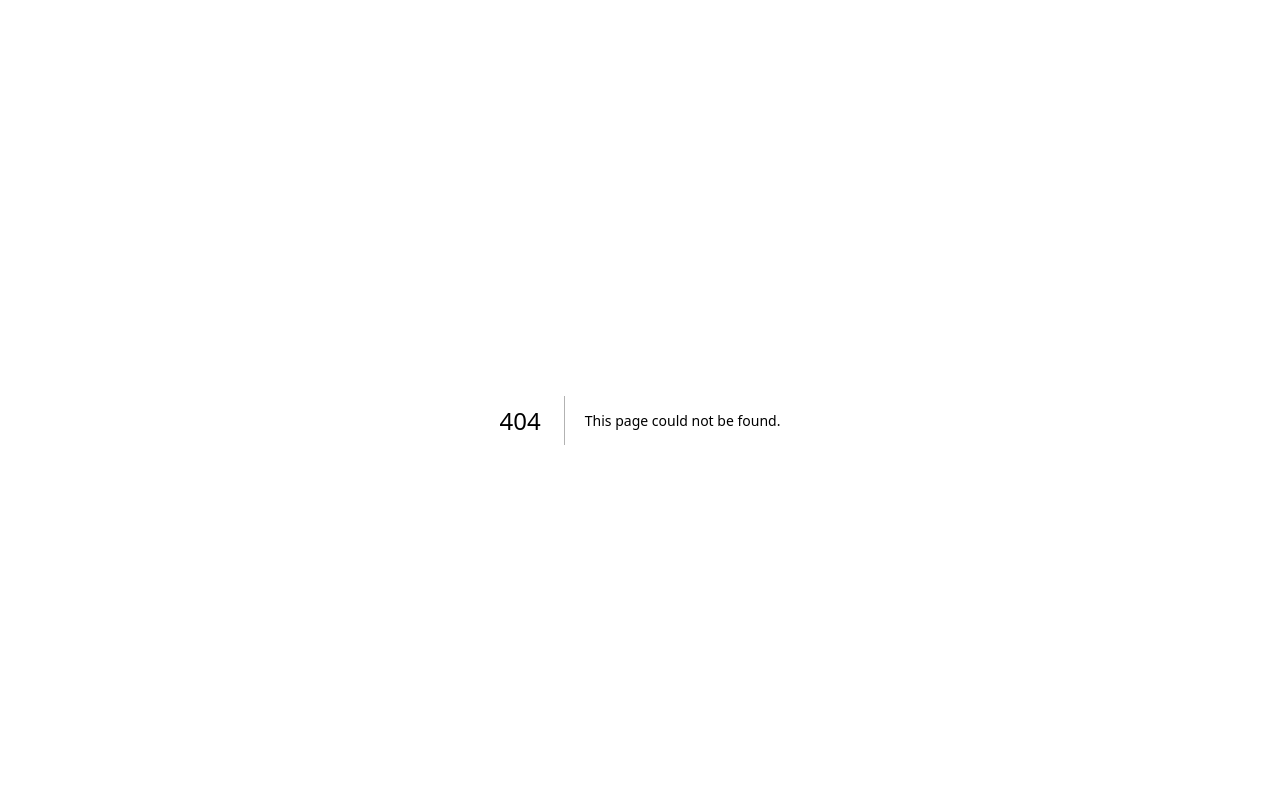
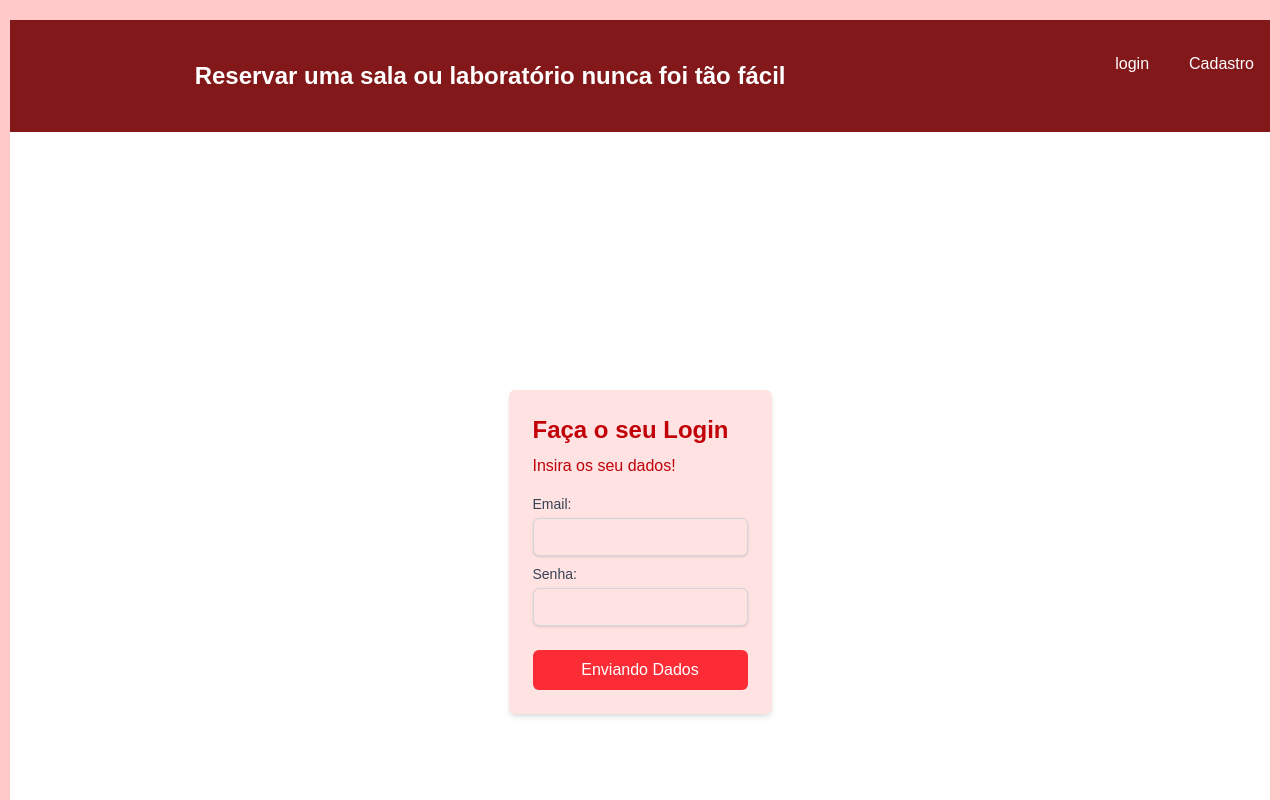
Before and after one commit to pedrohenriqueminarelli/Projeto_DS_Vep26-Reserva_de_Lab, a Next.js app in the folder next-projeto/: page /login in a window 1280 px wide. Before the commit this address had no page. Shown: the top 800 px of the page. Built offline with nearby package versions, Linux system fonts and the light colour scheme.

Commit message:
adição das páginas login e cadastro em uma página principal

```diff
--- /dev/null
+++ b/next-projeto/src/app/(publico)/componentesPublicos/HeaderPublico/index.tsx
@@ -0,0 +1,25 @@
+import Link from "next/link";
+
+export function HeaderPublico(){
+    return (
+    <header className="flex px-2 py-4 bg-red-900 text-white">
+      <div className="flex items-center justify-between w-full mx-auto max-w-3xl">
+        <div className="flex px-2 py-4 text-white">
+          <h1 className="text-center font-bold m-2 text-2xl">
+            Reservar uma sala ou laboratório nunca foi tão fácil
+          </h1>
+        </div>
+      </div>
+      <nav>
+        <ul className="flex items-center justify-center gap-10 px-2 py-4">
+          <li>
+            <Link href="/login">login</Link>
+          </li>
+          <li>
+            <Link href="/cadUsuario">Cadastro</Link>
+          </li>
+        </ul>
+      </nav>
+    </header>
+  );
+}
--- a/next-projeto/src/app/(publico)/layout.tsx
+++ b/next-projeto/src/app/(publico)/layout.tsx
@@ -0,0 +1,9 @@
+import { HeaderPublico } from "./componentesPublicos/HeaderPublico";
+export default function LayoutPrivado({ children }: { children: React.ReactNode }) {
+  return (
+    <>
+      <HeaderPublico />
+      {children}
+    </>
+  );
+}
--- /dev/null
+++ b/next-projeto/src/app/(publico)/login/page.tsx
@@ -0,0 +1,33 @@
+export default function Login(){
+     return (
+    <div className="min-h-screen flex items-center justify-center bg-white">
+        <div className="max-w-md mx-auto mt-10 p-6 bg-red-100 shadow-md rounded-md">
+        <h2 className="text-2xl font-semibold mb-2">Faça o seu Login</h2>
+
+            <div className="font-medium mb-4">
+            Insira os seu dados!
+            </div>
+
+        <form>
+                <label className="block text-sm font-medium text-gray-700 mb-2">
+                Email:
+                <input className="mt-1 block w-full px-4 py-2 border border-gray-300 rounded-md shadow-sm focus:bg-red-400 bg-red-100 transition duration-200"
+                    type="email"
+                    name="email"/>
+                </label>
+
+                <label className="block text-sm font-medium text-gray-700">
+                Senha:
+                <input className="mt-1 block w-full px-4 py-2 border border-gray-300 rounded-md shadow-sm focus:bg-red-400 bg-red-100 transition duration-200"
+                    type="password"
+                    name="senha"/>
+                </label>
+                <br></br>
+                <button type="submit" className="w-full bg-red-500 text-white py-2 px-4 rounded-md hover:bg-red-700 transition duration-200">
+                Enviando Dados
+                </button>
+            </form>
+        </div>
+    </div>
+  );
+}
--- a/next-projeto/src/componente/Header/index.tsx
+++ b/next-projeto/src/componente/Header/index.tsx
@@ -24,9 +24,6 @@
           <li>
             <Link href="/cadRecurso">Cadastrar Recurso</Link>
           </li>
-          <li>
-            <Link href="/cadUsuario">Cadastrar Usuario</Link>
-          </li>
         </ul>
       </nav>
     </header>
```
Also changed, not shown: next-projeto/src/app/(publico)/cadUsuario/page.tsx (renamed from next-projeto/src/app/(privado)/cadUsuario/page.tsx), next-projeto/src/app/(publico)/componentesPublicos/FooterPublico/index.tsx (added).
